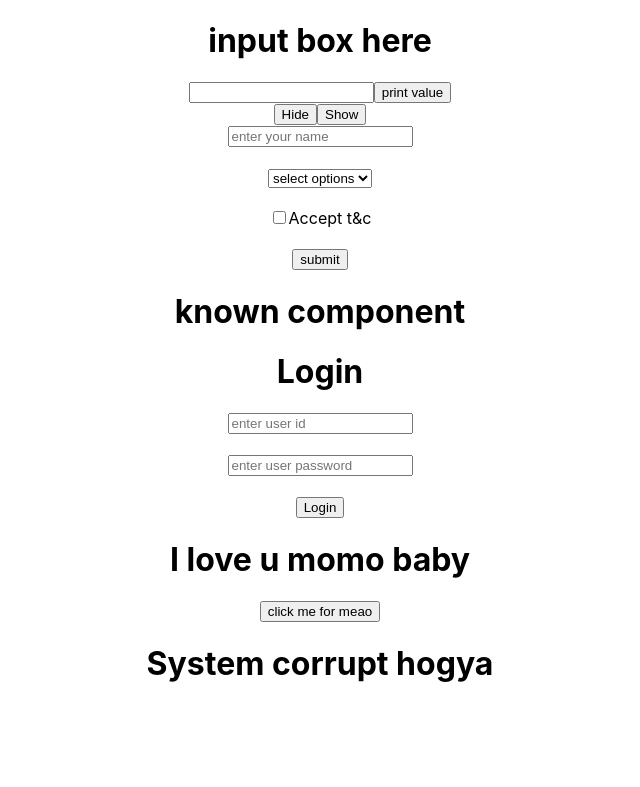
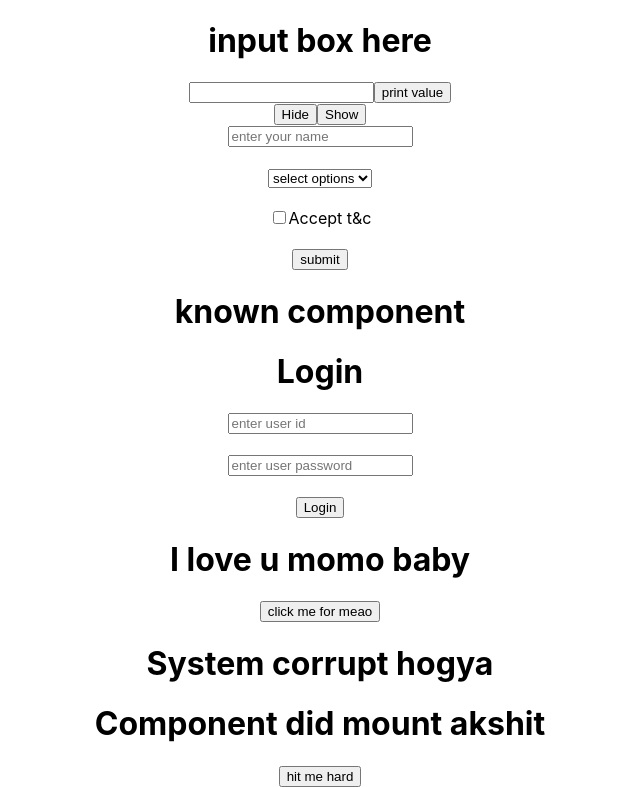
Before and after one commit to Akshit-Kumar098/react-learning, a React (Create React App) app: page / in a window 1280 px wide. Shown: the part 913-1700 px from the top of the page, without its empty margins (320-960 px from the left). Before the commit the page ends 1617 px from the top, so only its background shows below. Built offline with nearby package versions, Linux system fonts and the light colour scheme.

Commit message:
componentdidmount

```diff
--- a/src/App.js
+++ b/src/App.js
@@ -30,6 +30,7 @@ function App() {
       <Login/>
       <Momos data={meaonese}/>
       <System/>
+      <Oyah/>
     </div>
 
   );
@@ -168,6 +169,25 @@ class System extends Component{
     )
   }
 }
+class Oyah extends Component{
+  constructor(){
+    super();
+    this.state={
+      game:"akshit"
+    }
+  }
+  componentDidMount(){
+    console.log("componentdidmount")
+  }
+  render(){
+    return(
+      <div>
+        <h1>Component did mount {this.state.game}</h1>
+        <button onClick={()=>this.setState({game:"honey"})}>hit me hard</button>
+      </div>
+    )
+  }
+}
 
 
 export default App;
```
